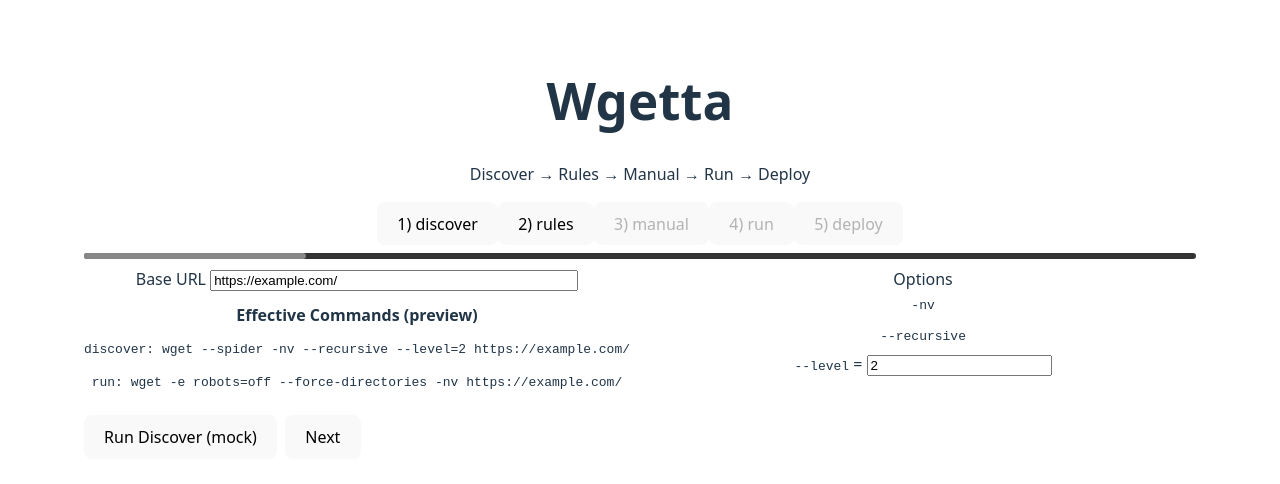
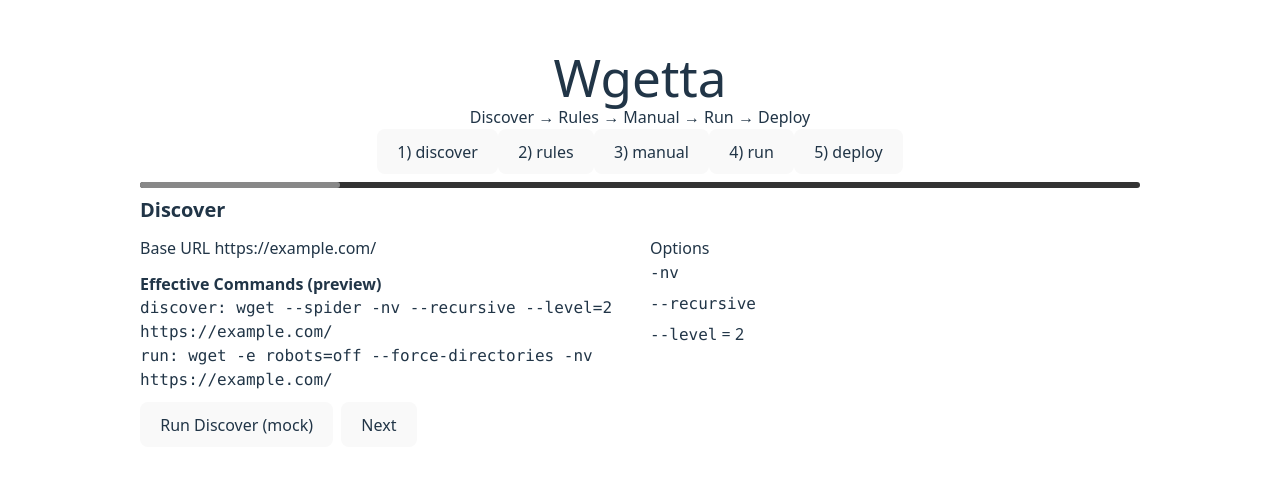
Before and after one commit to Fermain/wgetta, a Svelte app in the folder admin/app/: page / in a window 1280 px wide. Shown: the part 152-636 px from the top of the page. Built offline with nearby package versions, Linux system fonts and the light colour scheme.

Commit message:
build(ui): add Tailwind v4 via @tailwindcss/vite; add WgettaStep and apply to wizard; ignore dist

```diff
--- a/admin/app/package.json
+++ b/admin/app/package.json
@@ -11,11 +11,13 @@
   },
   "devDependencies": {
     "@sveltejs/vite-plugin-svelte": "^6.1.1",
+    "@tailwindcss/vite": "^4.1.12",
     "@tsconfig/svelte": "^5.0.4",
     "@types/node": "^24.3.0",
     "bits-ui": "^2.9.4",
     "svelte": "^5.38.1",
     "svelte-check": "^4.3.1",
+    "tailwindcss": "^4.1.12",
     "typescript": "~5.8.3",
     "vite": "^7.1.2"
   }
--- a/admin/app/src/App.svelte
+++ b/admin/app/src/App.svelte
@@ -3,6 +3,7 @@
   import type { Plan, CommandOption, PlanRule } from './lib/api/mock'
   import { MockApi } from './lib/api/mock'
   import { assembleEffective } from './lib/cmd'
+  import WgettaStep from './lib/WgettaStep.svelte'
 
   const steps = ['discover','rules','manual','run','deploy'] as const
   let step: (typeof steps)[number] = 'discover'
@@ -75,7 +76,8 @@
     </div>
 
     <Tabs.Content value="discover">
-        <div style="display:grid; grid-template-columns: 1fr 1fr; gap:20px; align-items:start;">
+      <WgettaStep title="Discover">
+        <div class="w-full" style="display:grid; grid-template-columns: 1fr 1fr; gap:20px; align-items:start;">
           <div>
             <label for="baseurl">Base URL</label>
             <input id="baseurl" type="text" value={baseUrls[0]} on:input={(e:any)=> baseUrls=[e.currentTarget.value]} style="min-width:360px;" />
@@ -108,9 +110,11 @@
           <button on:click={doDiscover}>Run Discover (mock)</button>
           <button on:click={next}>Next</button>
         </div>
+      </WgettaStep>
     </Tabs.Content>
 
     <Tabs.Content value="rules">
+      <WgettaStep title="Rules">
         <div>
           <div style="margin-bottom:8px;">
             <button on:click={addRule}>Add Rule</button>
@@ -131,9 +135,11 @@
             <button on:click={applyRulesAndContinue}>Continue to Manual</button>
           </div>
         </div>
+      </WgettaStep>
     </Tabs.Content>
 
     <Tabs.Content value="manual">
+      <WgettaStep title="Manual">
         <p>Manual selection UI placeholder (virtualized tree to come). Sample:</p>
         <ul>
           {#each sample.slice(0,10) as u}
@@ -144,21 +150,26 @@
           <button on:click={prev}>Back</button>
           <button on:click={gotoRun}>Continue to Run</button>
         </div>
+      </WgettaStep>
     </Tabs.Content>
 
     <Tabs.Content value="run">
+      <WgettaStep title="Run">
         <p>Run/Log placeholder.</p>
         <div style="margin-top:8px; display:flex; gap:8px;">
           <button on:click={prev}>Back</button>
           <button on:click={gotoDeploy}>Continue to Deploy</button>
         </div>
+      </WgettaStep>
     </Tabs.Content>
 
     <Tabs.Content value="deploy">
+      <WgettaStep title="Deploy">
         <p>Deploy placeholder.</p>
         <div style="margin-top:8px; display:flex; gap:8px;">
           <button on:click={prev}>Back</button>
         </div>
+      </WgettaStep>
     </Tabs.Content>
   </Tabs.Root>
 </main>
--- a/admin/app/src/app.css
+++ b/admin/app/src/app.css
@@ -1,3 +1,5 @@
+@import "tailwindcss";
+
 :root {
   font-family: system-ui, Avenir, Helvetica, Arial, sans-serif;
   line-height: 1.5;
--- /dev/null
+++ b/admin/app/src/lib/WgettaStep.svelte
@@ -0,0 +1,12 @@
+<script lang="ts">
+  export let title: string | undefined
+</script>
+
+<section class="w-full" style="max-width: 1000px; margin: 0 auto; text-align: left;">
+  {#if title}
+    <h2 class="text-xl font-semibold mb-3">{title}</h2>
+  {/if}
+  <div class="w-full">
+    <slot />
+  </div>
+</section>
--- a/admin/app/vite.config.ts
+++ b/admin/app/vite.config.ts
@@ -1,9 +1,10 @@
 import { defineConfig } from 'vite'
 import { svelte } from '@sveltejs/vite-plugin-svelte'
+import tailwind from '@tailwindcss/vite'
 
 // https://vite.dev/config/
 export default defineConfig({
-  plugins: [svelte()],
+  plugins: [svelte(), tailwind()],
   build: {
     outDir: '../dist',
     emptyOutDir: false,
```
Also changed, not shown: 1 other file (tests, documents, lock files or other folders).
